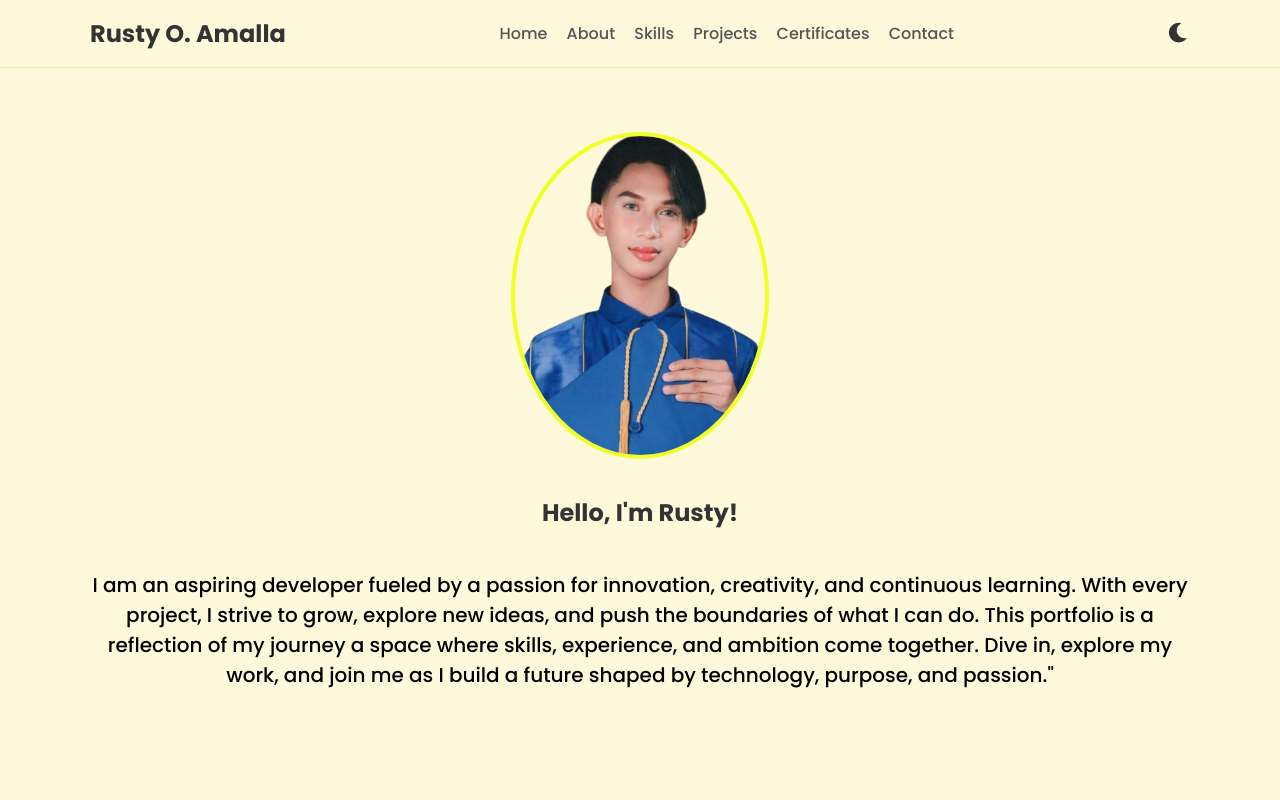
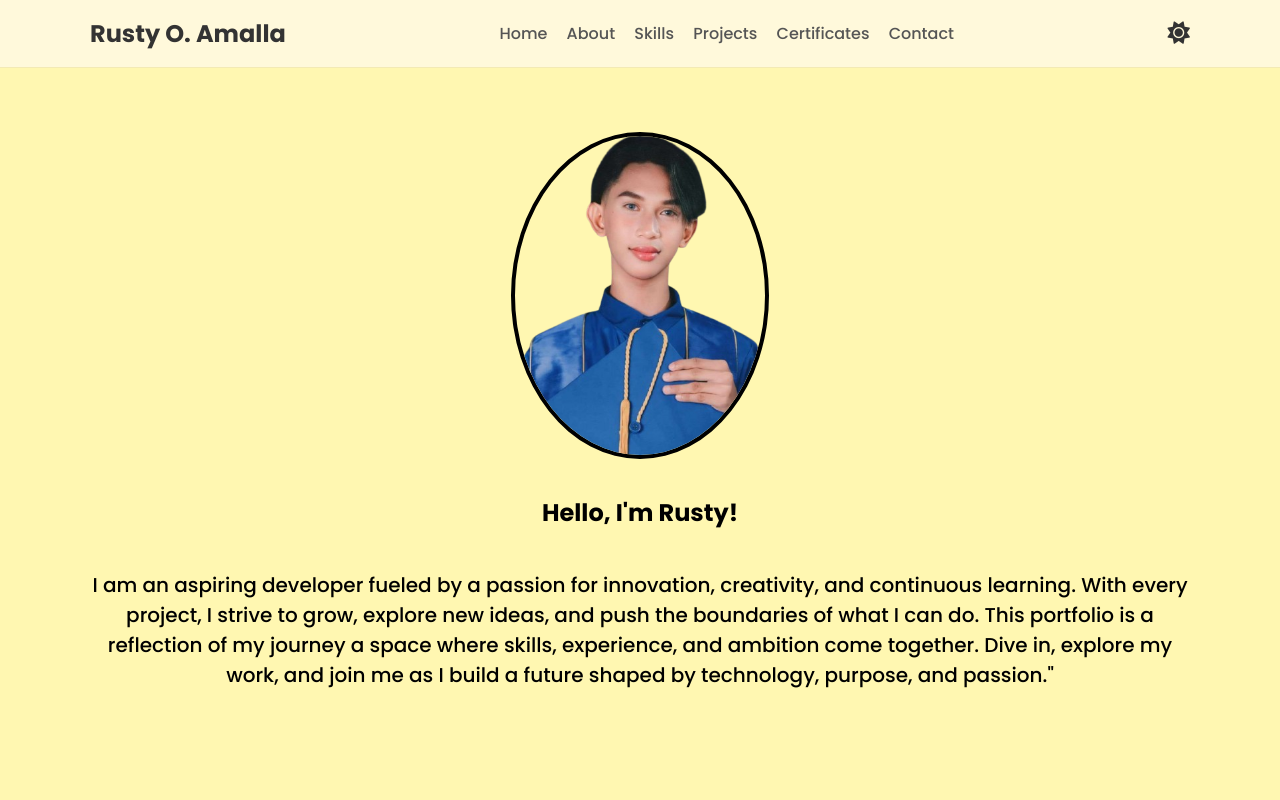
Before and after one commit to ellorusty/1Portfolio, a plain HTML site: page index.html in a window 1280 px wide. Both pictures are taken after a click on the element 1178 px from the left and 33 px from the top of the page. Shown: the top 800 px of the page. Drawn offline with nearby package versions, Linux system fonts and the light colour scheme.

Commit message:
inayos yung sa dark mode

```diff
--- a/index.html
+++ b/index.html
@@ -24,6 +24,23 @@
       </nav>
       <div class="hamburger" id="hamburger"><span></span><span></span><span></span></div>
       <div class="theme-toggle"><i class="fas fa-moon"></i></div>
+      <script>
+  const toggleBtn = document.querySelector('.theme-toggle');
+  const icon = toggleBtn.querySelector('i');
+
+  toggleBtn.addEventListener('click', () => {
+    document.body.classList.toggle('dark-mode');
+
+    // Change icon
+    if (document.body.classList.contains('dark-mode')) {
+      icon.classList.remove('fa-moon');
+      icon.classList.add('fa-sun');
+    } else {
+      icon.classList.remove('fa-sun');
+      icon.classList.add('fa-moon');
+    }
+  });
+</script>
     </div>
   </header>
 
--- a/style.css
+++ b/style.css
@@ -87,7 +87,7 @@ header {
 .profile-pic {
   width: 250px;
   border-radius: 50%;
-  border: 4px solid #f0ff24;
+  border: 4px solid #000000;
   margin-bottom: 1rem;
 
 }
@@ -234,3 +234,15 @@ footer {
     font-size: 15px;
   }
 }
+/* Light Theme (Default) */
+body {
+  background-color: white;
+  color: rgb(0, 0, 0);
+  transition: background-color 0.3s ease, color 0.3s ease;
+}
+
+/* Dark Theme */
+body.dark-mode {
+  background-color: #fff7b1;
+  color: rgb(0, 0, 0);
+}
```
